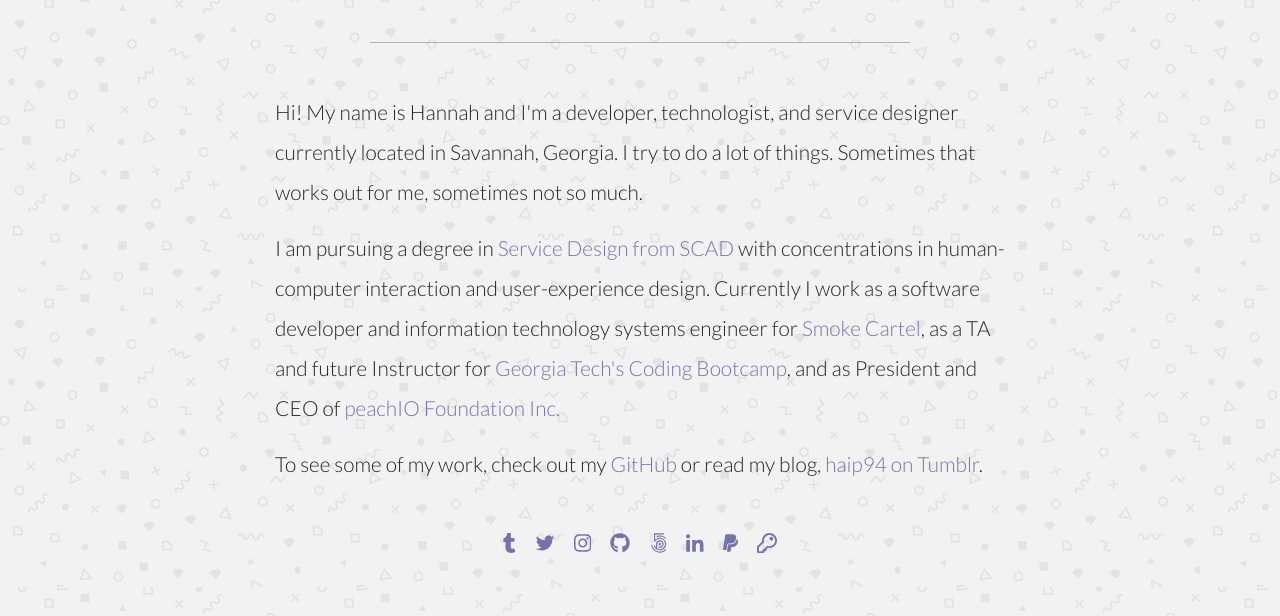
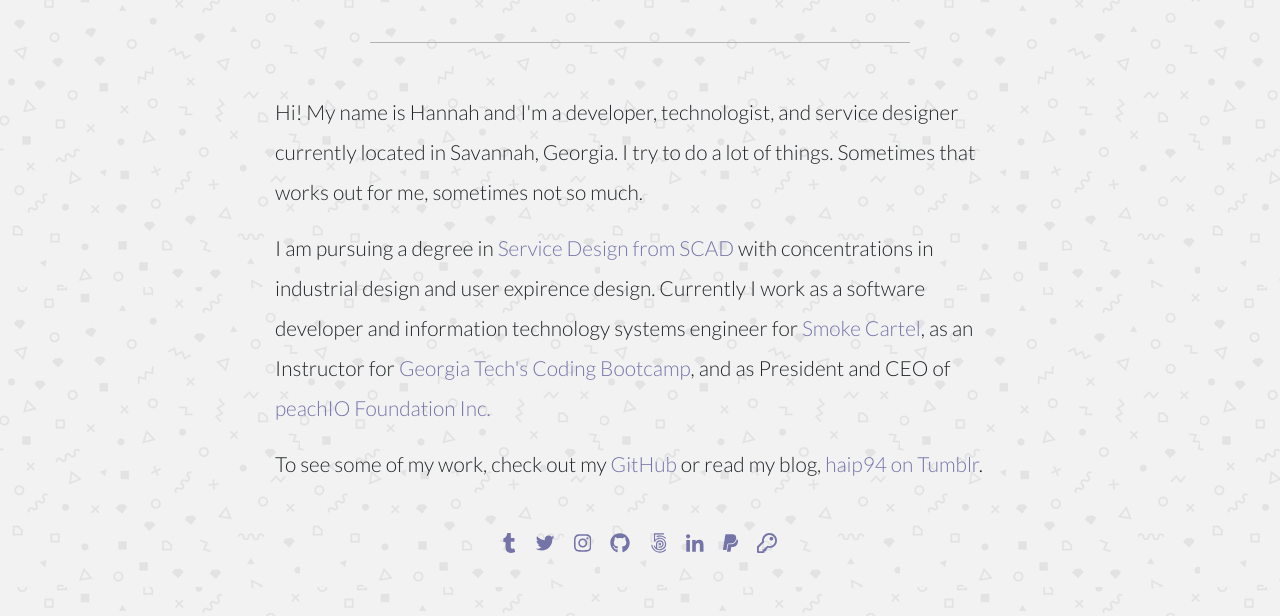
Before and after one commit to hannahpatellis/hannahap, a PHP site: page / in a window 1280 px wide. Shown: the part 313-929 px from the top of the page. Run offline with PHP 8.4, Linux system fonts and the light colour scheme; some libraries are stand-ins or nearby versions.

Commit message:
Changes description, alters styles

```diff
--- a/assets/css/custom.css
+++ b/assets/css/custom.css
@@ -45,7 +45,7 @@ a{
 a:hover{
   text-decoration:none;
   color:#7574a9;
-  opacity:0.6;
+  opacity:0.8;
 }
 
 .header-image{
@@ -58,6 +58,7 @@ a:hover{
   padding:20px 20px 20px 20px;
 }
 code{
+  text-align:left;
   background-color:transparent;
   color:#777777;
 }
--- a/index.html
+++ b/index.html
@@ -29,7 +29,7 @@
       <div class="row justify-content-md-center">
         <div class="col-md-8" style="text-align:left">
           <p>Hi! My name is Hannah and I'm a developer, technologist, and service designer currently located in Savannah, Georgia. I try to do a lot of things. Sometimes that works out for me, sometimes not so much.</p>
-          <p>I am pursuing a degree in <a href="http://www.scad.edu/academics/programs/service-design">Service Design from SCAD</a> with concentrations in human-computer interaction and user-experience design. Currently I work as a software developer and information technology systems engineer for <a href="https://www.smokecartel.com/">Smoke Cartel</a>, as a TA and future Instructor for <a href="https://pe.gatech.edu/">Georgia Tech's Coding Bootcamp</a>, and as President and CEO of <a href="https://peachio.co/">peachIO Foundation Inc.</a></p>
+          <p>I am pursuing a degree in <a href="http://www.scad.edu/academics/programs/service-design">Service Design from SCAD</a> with concentrations in industrial design and user expirence design. Currently I work as a software developer and information technology systems engineer for <a href="https://www.smokecartel.com/">Smoke Cartel</a>, as an Instructor for <a href="https://pe.gatech.edu/">Georgia Tech's Coding Bootcamp</a>, and as President and CEO of <a href="https://peachio.co/">peachIO Foundation Inc.</a></p>
           <p>To see some of my work, check out my <a href="https://github.com/hannahpatellis">GitHub</a> or read my blog, <a href="https://haip94.tumblr.com">haip94 on Tumblr</a>.</p>
         </div>
       </div><!-- Body -->
```
